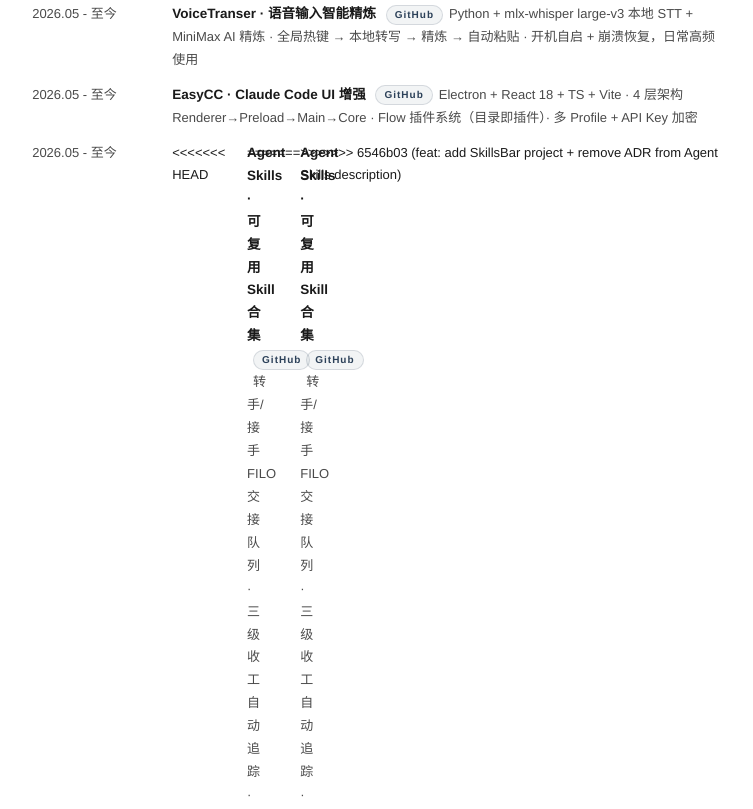
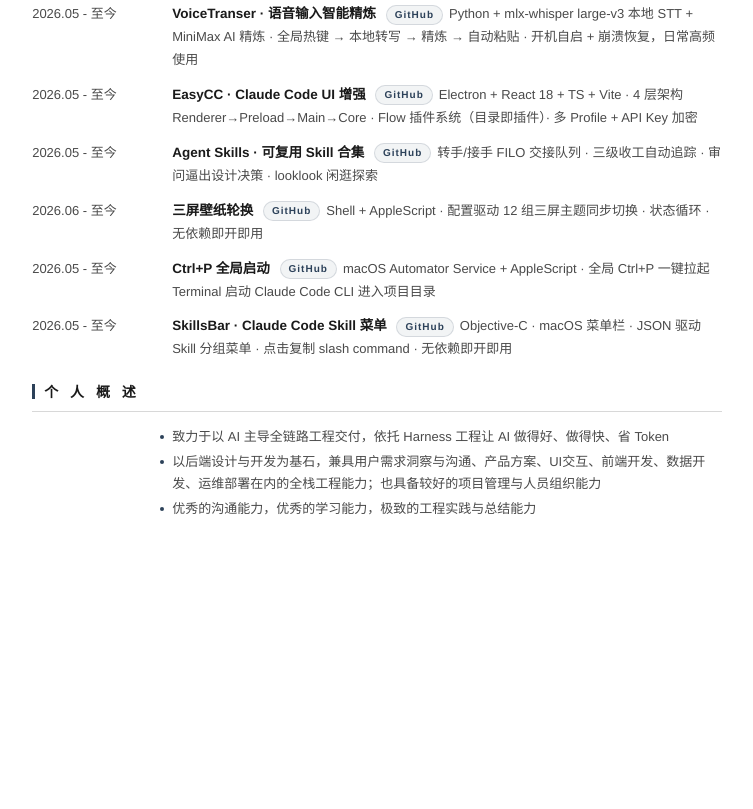
Before and after one commit to Lumos-789/Lumos-789.github.io, a plain HTML site: page index.html in a window 1280 px wide. Shown: the part 2728-3537 px from the top of the page, without its empty margins (263-1016 px from the left). After the commit the page ends 3296 px from the top, so only its background shows below. Drawn offline with Linux system fonts and the light colour scheme.

Commit message:
fix: resolve conflict markers in index.html, finalize SkillsBar + ADR removal

```diff
--- a/index.html
+++ b/index.html
@@ -908,11 +908,7 @@
     <div class="proj-item proj-item-inline">
       <div class="proj-header">
         <span class="time">2026.05 - 至今</span>
-<<<<<<< HEAD
-        <span class="name">Agent Skills · 可复用 Skill 合集 <a href="https://github.com/Lumos-789/agent-skills" target="_blank" style="display:inline-block;font-size:10px;font-weight:600;letter-spacing:1px;color:var(--accent);background:rgba(44,65,89,0.06);border:1px solid rgba(44,65,89,0.15);border-radius:999px;padding:1px 8px;margin-left:6px;vertical-align:middle;text-decoration:none;line-height:1.6">GitHub</a><span class="desc">转手/接手 FILO 交接队列· 三级收工自动追踪 · 审问逼出设计决策 + ADR · looklook 闲逛探索</span></span>
-=======
-        <span class="name">Agent Skills · 可复用 Skill 合集 <a href="https://github.com/Lumos-789/agent-skills" target="_blank" style="display:inline-block;font-size:10px;font-weight:600;letter-spacing:1px;color:var(--accent);background:rgba(44,65,89,0.06);border:1px solid rgba(44,65,89,0.15);border-radius:999px;padding:1px 8px;margin-left:6px;vertical-align:middle;text-decoration:none;line-height:1.6">GitHub</a><span class="desc">转手/接手 FILO 交接队列· 三级收工自动追踪 · 审问逼出设计决策 · looklook 闲逛探索</span></span>
->>>>>>> 6546b03 (feat: add SkillsBar project + remove ADR from Agent Skills description)
+        <span class="name">Agent Skills · 可复用 Skill 合集 <a href="https://github.com/Lumos-789/agent-skills" target="_blank" style="display:inline-block;font-size:10px;font-weight:600;letter-spacing:1px;color:var(--accent);background:rgba(44,65,89,0.06);border:1px solid rgba(44,65,89,0.15);border-radius:999px;padding:1px 8px;margin-left:6px;vertical-align:middle;text-decoration:none;line-height:1.6">GitHub</a><span class="desc">转手/接手 FILO 交接队列 · 三级收工自动追踪 · 审问逼出设计决策 · looklook 闲逛探索</span></span>
       </div>
     </div>
 
```
Also changed, not shown: 1 other file.
